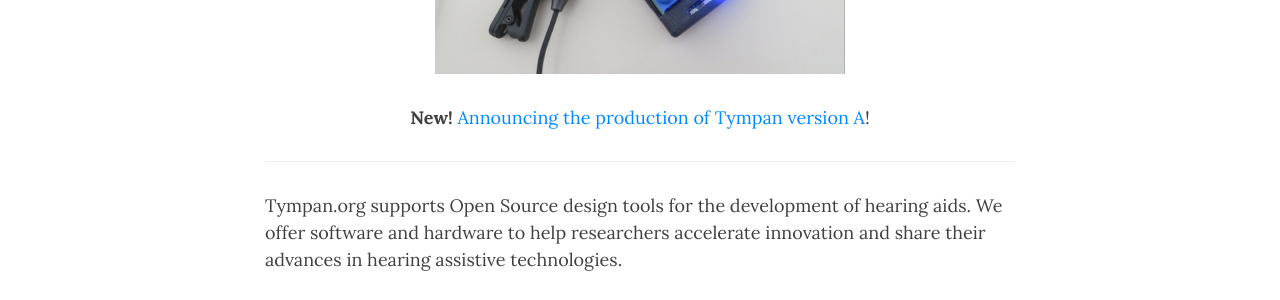
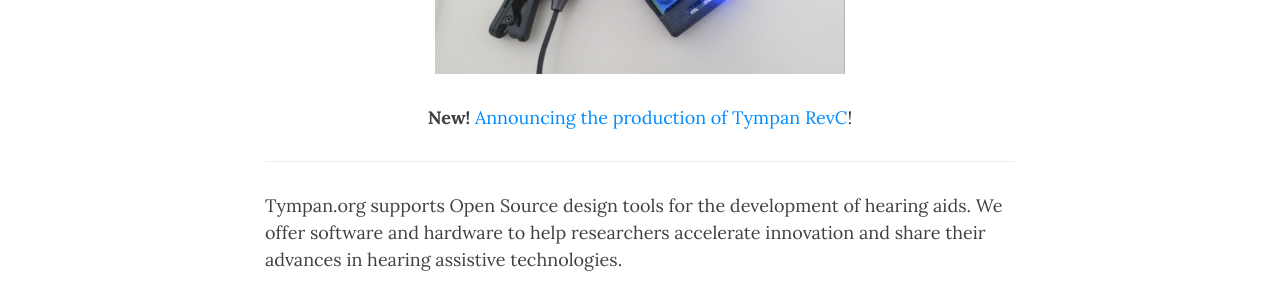
Before and after one commit to Tympan-site/tympan-site, a Jekyll site: the page built from jekyll/index.html, in a window 1280 px wide and 900 px high, scrolled down 518 px. Shown: the part 154-454 px from the top of the window. Built offline with Jekyll 4.4.1, drawn with Linux system fonts in a browser that asks for light colours; nearby versions of some CDN libraries; comment, search, counter and statistics services are not loaded.

Commit message:
update link to the store and correct version

```diff
--- a/jekyll/index.html
+++ b/jekyll/index.html
@@ -5,9 +5,9 @@ show-avatar: true
 title: Tympan
 ---
 
-<p class=text-center><a href="/shop"><img src="/img/revA_black.png" alt="" /></a></p>
+<p class=text-center><a href="https://shop.tympan.org/"><img src="/img/revA_black.png" alt="" /></a></p>
 
-<p class=text-center><b>New!</b> <a href="https://shop.tympan.org/">Announcing the production of Tympan version A</a>!</p>
+<p class=text-center><b>New!</b> <a href="https://shop.tympan.org/">Announcing the production of Tympan RevC</a>!</p>
 
 <hr>
 
```
